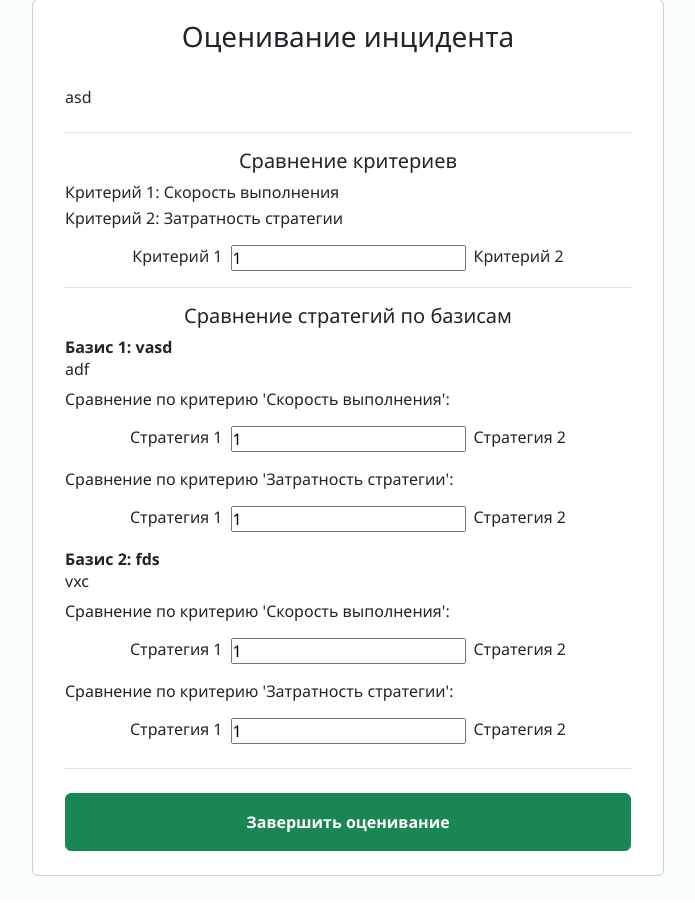
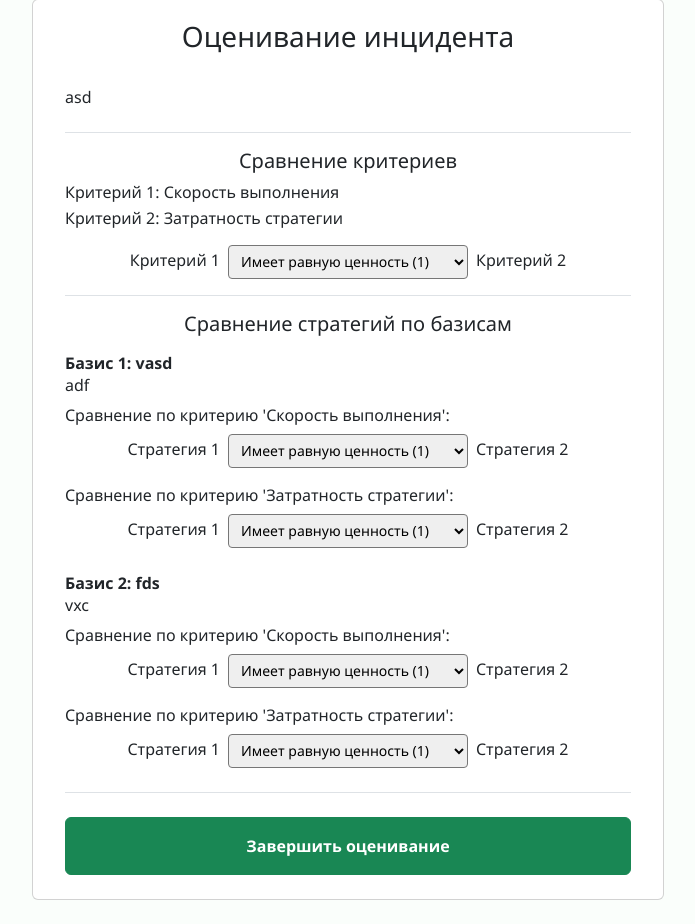
Before and after one commit to pdogger/vkr_incidents, a Django app: page /incident/assess/2 in a window 1280 px wide. Shown: the part 89-1013 px from the top of the page, without its empty margins (292-987 px from the left). Before the commit the page ends 965 px from the top, so only its background shows below. Run offline with Django 5.2, Linux system fonts and the light colour scheme; a user stored in the database is signed in; data comes from the database, SQL or seed files in the repository; both versions use the stored data as it was after the commit.

Commit message:
incident_assess select instead of input

```diff
--- a/vkr/incidents/forms.py
+++ b/vkr/incidents/forms.py
@@ -14,6 +14,20 @@ class LoginUserForm(AuthenticationForm):
     class Meta:
         model = User
         fields = ['username', 'password']
+
+
+class AssessmentForm(forms.Form):
+    CHOICES = {'1/9': 'Очень сильно уступает (1/9)',
+               '1/7': 'Значительно уступает (1/7)',
+               '1/5': 'Сильно уступает (1/5)',
+               '1/3': 'Умеренно уступает (1/3)',
+               '1': 'Имеет равную ценность (1)',
+               '3': 'Умеренно превосходит (3)',
+               '5': 'Сильно превосходит (5)',
+               '7': 'Значительно превосходит (7)',
+               '9': 'Очень сильно превосходит (9)'}
+    choice = forms.ChoiceField(widget=forms.Select(attrs={'class': 'form-select-sm'}),
+                          choices=CHOICES, initial='1')
 
 
 class IncidentForm(forms.ModelForm):
--- a/vkr/incidents/templates/incidents/incident_assess.html
+++ b/vkr/incidents/templates/incidents/incident_assess.html
@@ -5,6 +5,7 @@
 {% block scripts %}
 <script src="https://code.jquery.com/jquery-3.6.0.min.js"></script>
 <script>
+  $(document).ready(function() {
     const form = document.querySelector("#assessment")
     async function sendData() {
       var values = {
@@ -13,8 +14,10 @@
       };
 
       $('#assessment').find('div[name="criteria"]').each(function() {
-      var value = $(this).find('input[name="criteria_score"]').val();
-      values["criteria_score"].push(Number(value));
+        var value = $(this).find('select').val();
+        if (value.split('/').length == 2) {
+          values["criteria_score"].push(Number(value.split('/')[0]) / Number(value.split('/')[1]));
+        } else { values["criteria_score"].push(Number(value)); }
       });
 
       $('#assessment').find('div[name="basis"]').each(function() {
@@ -22,8 +25,10 @@
         $(this).find('div[name="criteria_basis"]').each(function() {
           var strategy = [];
           $(this).find('div[name="strategy"]').each(function() {
-          var value = $(this).find('input[name="strategy_score"]').val();
-          strategy.push(Number(value));
+            var value = $(this).find('select').val();
+            if (value.split('/').length == 2) {
+              strategy.push(Number(value.split('/')[0]) / Number(value.split('/')[1]));
+            } else { strategy.push(Number(value)); }
           });
           basis.push(strategy);
         });
@@ -42,6 +47,7 @@
     form.addEventListener("submit", (event) => {
       event.preventDefault();
       sendData();
+    });
   });
 </script>
 {% endblock %}
@@ -92,10 +98,11 @@
               </div>
               {% for x in incident.criteries.count|times %}
                 {% for y in x|add:"1"|times:incident.criteries.count %}
-                  <div name="criteria" class="d-flex justify-content-center align-content-center gap-2">
-                    <label for="criteria_score">Критерий {{x|add:"1"}}</label>
-                    <input type="text" id="criteria_score" name="criteria_score" value="1" />
-                    <label for="criteria_score">Критерий {{y|add:"1"}}</label>
+                  <div name="criteria" class="d-flex justify-content-center gap-2">
+                    <label for="id_choice" class="form-label mt-1">Критерий {{x|add:"1"}}</label>
+                    {% comment %} <input type="text" id="criteria_score" name="criteria_score" value="1" /> {% endcomment %}
+                    {{ assessment_form.choice }}
+                    <label for="id_choice" class="form-label mt-1">Критерий {{y|add:"1"}}</label>
                   </div>
                 {% endfor %}
               {% endfor %}
@@ -103,21 +110,22 @@
           {% endif %}
 
           {% if incident.basis_set.count > 0 and incident.strategy_set.count > 1 %}
-            <div class="d-flex flex-column gap-2 py-3 border-bottom">
+            <div class="d-flex flex-column gap-3 py-3 border-bottom">
               <h5 class="m-0 text-center">Сравнение стратегий по базисам</h4>
               {% for basis in incident.basis_set.all %}
                 <div name="basis">
                   <div class="fw-bold">Базис {{ forloop.counter }}: {{ basis.name }}</div>
                   <div>{{ basis.description }}</div>
                   {% for criteria in incident.criteries.all %}
-                    <div name="criteria_basis" class="py-2">
-                      <p>Сравнение по критерию '{{ criteria.description }}':</p>
+                    <div name="criteria_basis" class="py-2 d-flex flex-column gap-2">
+                      <div>Сравнение по критерию '{{ criteria.description }}':</div>
                       {% for x in incident.strategy_set.count|times %}
                         {% for y in x|add:"1"|times:incident.strategy_set.count %}
                           <div name="strategy" class="d-flex justify-content-center align-content-center gap-2">
-                            <label for="strategy_score">Стратегия {{x|add:"1"}}</label>
-                            <input type="text" id="strategy_score" name="strategy_score" value="1" />
-                            <label for="strategy_score">Стратегия {{y|add:"1"}}</label>
+                            <label for="id_choice" class="form-label mt-1">Стратегия {{x|add:"1"}}</label>
+                            {% comment %} <input type="text" id="strategy_score" name="strategy_score" value="1" /> {% endcomment %}
+                            {{ assessment_form.choice }}
+                            <label for="id_choice" class="form-label mt-1">Стратегия {{y|add:"1"}}</label>
                           </div>
                         {% endfor %}
                       {% endfor %}
--- a/vkr/incidents/views.py
+++ b/vkr/incidents/views.py
@@ -9,7 +9,7 @@ from django.shortcuts import redirect, render
 from django.utils import timezone
 
 from .models import Incident, Expert, IncidentExpert, Status
-from .forms import BasisFormSet, ExpertFormSet, IncidentForm, LoginUserForm, StrategyFormSet
+from .forms import AssessmentForm, BasisFormSet, ExpertFormSet, IncidentForm, LoginUserForm, StrategyFormSet
 from .utils.calculate import calculate_incident, check_all_experts_done, get_all_scores
 from .utils.prepare_data import prepare_results
 
@@ -129,10 +129,8 @@ def incident(request, incident_id):
 
         experts_with_scores = IncidentExpert.objects.filter(incident=incident,
                                                             scores__isnull=False)
-
         incident_expert = IncidentExpert.objects.get(incident=incident,
                                                       expert=expert)
-
         results = prepare_results(incident)
 
         return render(request, "incidents/incident.html", {
@@ -171,8 +169,9 @@ def incident_assess(request, incident_id):
             incident = Incident.objects.get(id=incident_id)
         except Incident.DoesNotExist:
             raise Http404("Инцидент не существует")
-        return render(request, "incidents/incident_assess.html",{
-            'incident': incident})
+        assessment_form = AssessmentForm()
+        return render(request, "incidents/incident_assess.html",
+                      {'incident': incident, 'assessment_form': assessment_form})
 
 
 @login_required(login_url='login')
```
Also changed, not shown: vkr/db.sqlite3. Lines whose indentation alone changed are shown as unchanged.
